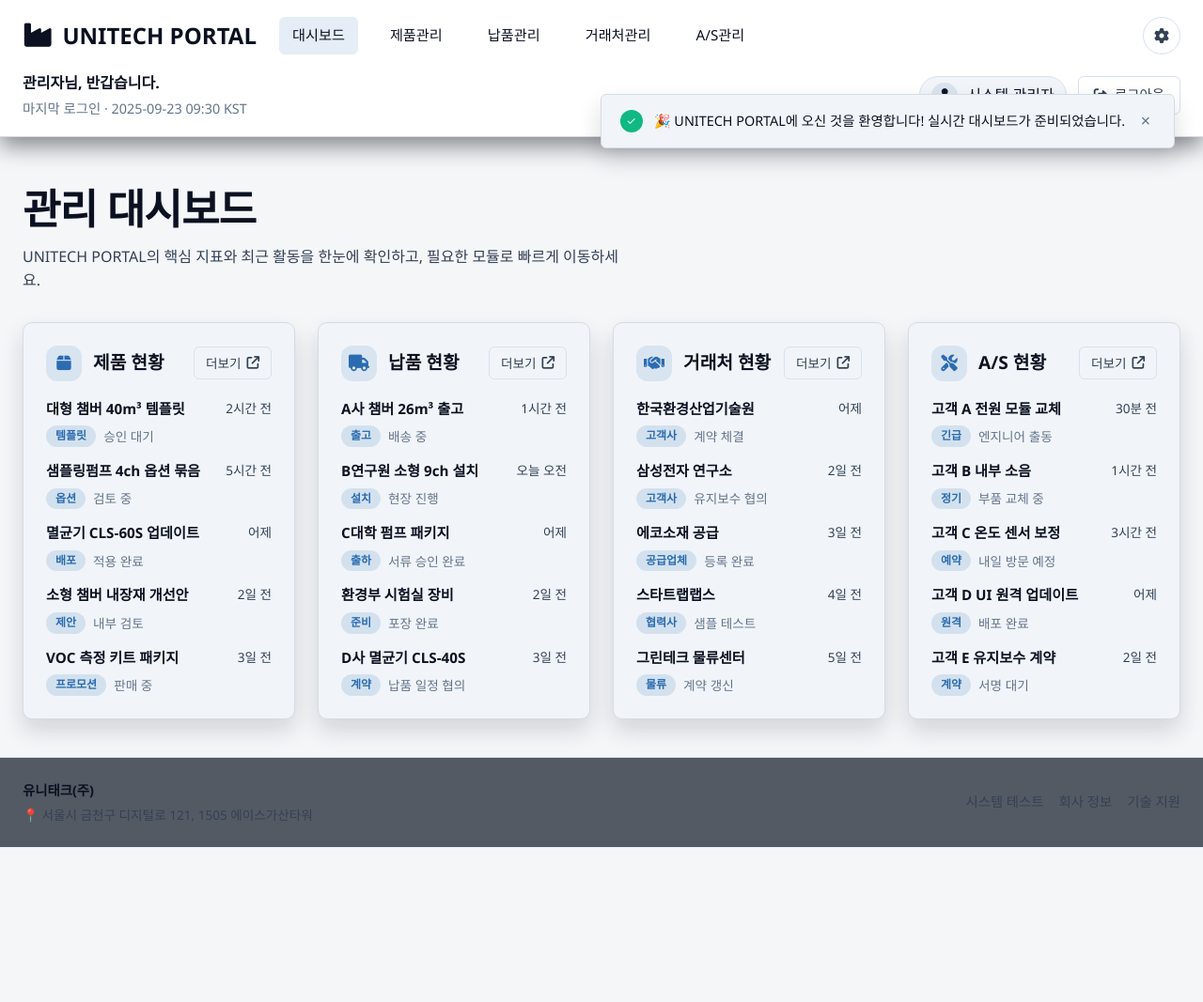
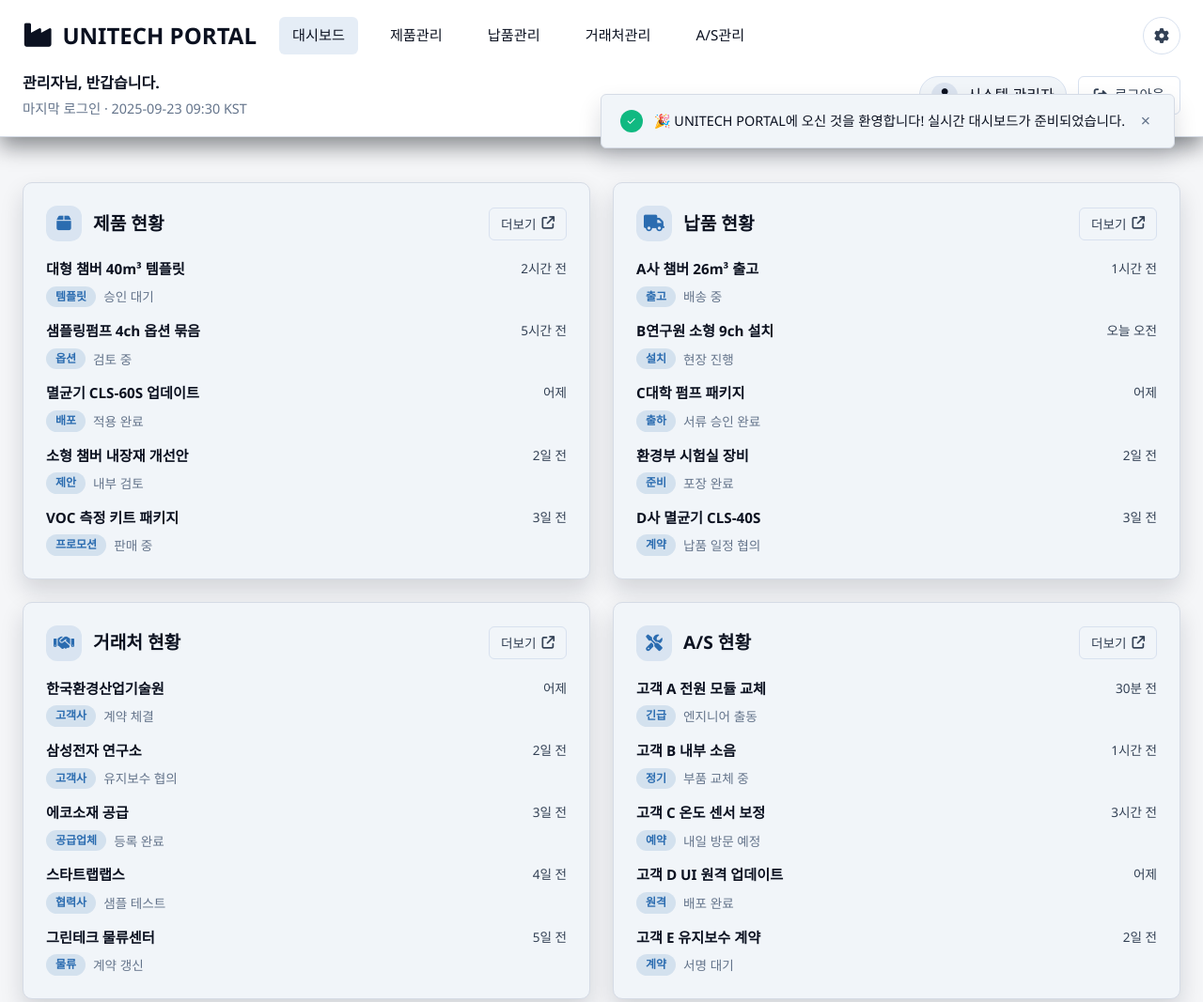
Before and after one commit to Park1981/total-admin, a website: page public/dashboard.html in a window 1280 px wide. Shown: the top 1067 px of the page at 94% size. Before the commit the page ends 902 px from the top, so only its background shows below. Drawn offline with Linux system fonts and the light colour scheme; a web font is replaced by a local one.

Commit message:
Simplify dashboard grid and ensure fonts

```diff
--- a/public/css/common.css
+++ b/public/css/common.css
@@ -8,6 +8,14 @@
   font-family: 'Paperlogy';
   src: url('../fonts/Paperlogy-4Regular.ttf') format('truetype');
   font-weight: 400;
+  font-style: normal;
+  font-display: swap;
+}
+
+@font-face {
+  font-family: 'Paperlogy';
+  src: url('../fonts/Paperlogy-6SemiBold.ttf') format('truetype');
+  font-weight: 500;
   font-style: normal;
   font-display: swap;
 }
@@ -79,6 +87,12 @@ body {
   min-height: 100%;
 }
 
+html {
+  font-family: var(--font-family-base);
+  -webkit-font-smoothing: antialiased;
+  -moz-osx-font-smoothing: grayscale;
+}
+
 body {
   font-family: var(--font-family-base);
   color: var(--text-primary);
--- a/public/css/dashboard.css
+++ b/public/css/dashboard.css
@@ -9,28 +9,16 @@
   gap: 32px;
 }
 
-.dashboard-intro {
-  display: flex;
-  flex-direction: column;
-  gap: 10px;
-}
-
-.dashboard-intro h1 {
-  font-size: clamp(2rem, 3.5vw, 2.75rem);
-  font-weight: 700;
-  letter-spacing: -0.02em;
-}
-
-.dashboard-intro p {
-  color: var(--text-secondary);
-  font-size: 1rem;
-  max-width: 640px;
-}
-
 .dashboard-grid {
   display: grid;
   gap: 24px;
-  grid-template-columns: repeat(auto-fit, minmax(280px, 1fr));
+  grid-template-columns: repeat(2, minmax(0, 1fr));
+}
+
+@media (max-width: 1024px) {
+  .dashboard-grid {
+    grid-template-columns: 1fr;
+  }
 }
 
 .dashboard-panel {
@@ -215,6 +203,10 @@
     padding: 32px 16px 28px;
   }
 
+  .dashboard-grid {
+    grid-template-columns: 1fr;
+  }
+
   .panel-item {
     flex-direction: column;
     gap: 6px;
--- a/public/dashboard.html
+++ b/public/dashboard.html
@@ -57,11 +57,6 @@
 
     <!-- 메인 컨텐츠 -->
     <main class="dashboard-main">
-        <div class="dashboard-intro">
-            <h1>관리 대시보드</h1>
-            <p>UNITECH PORTAL의 핵심 지표와 최근 활동을 한눈에 확인하고, 필요한 모듈로 빠르게 이동하세요.</p>
-        </div>
-
         <div class="dashboard-grid">
             <section class="dashboard-panel" aria-labelledby="products-overview">
                 <div class="panel-header">
```
